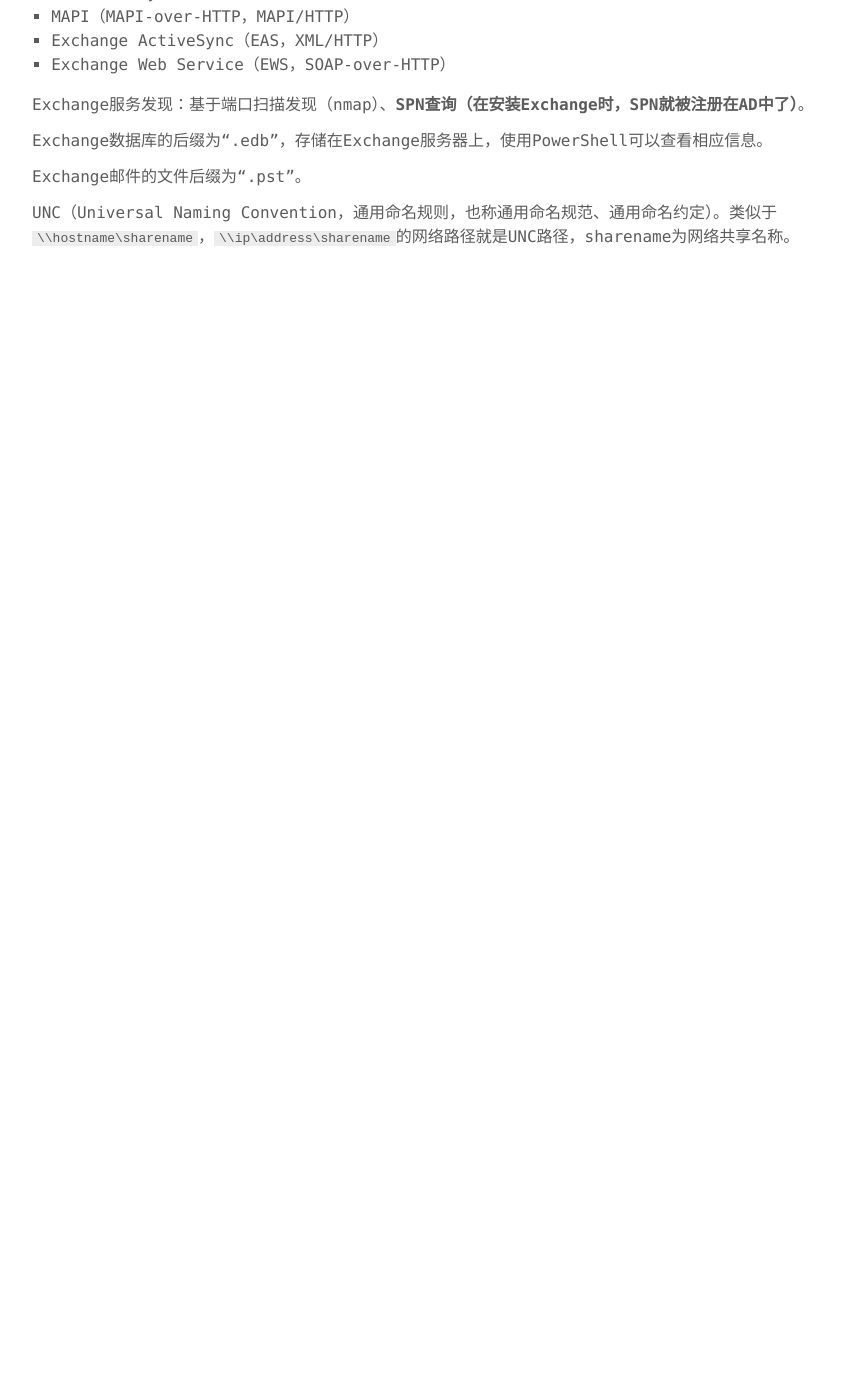
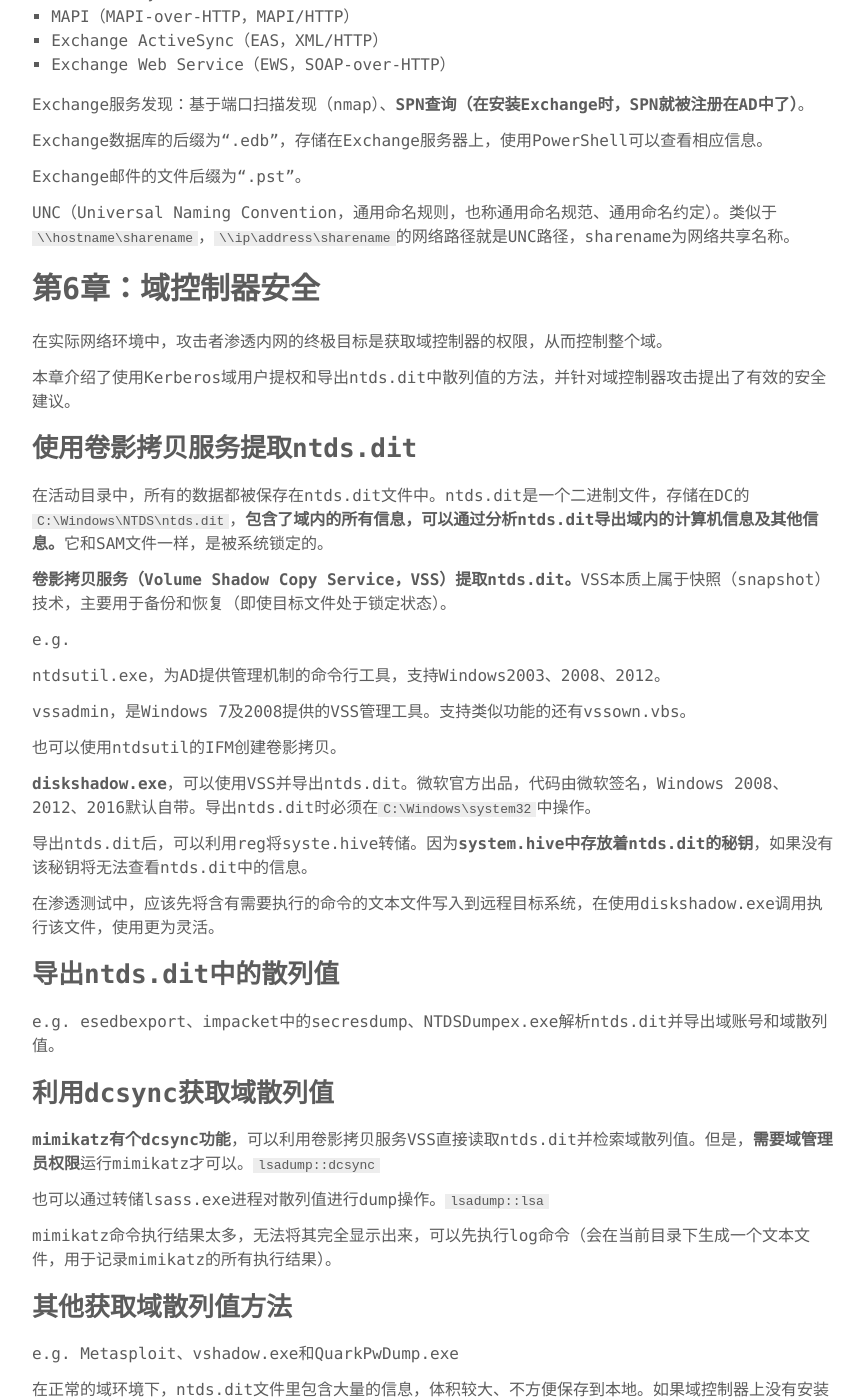
Before and after one commit to SewellDinG/sewellding.github.io, a Jekyll site: the page built from _posts/2020-04-19-《内网安全攻防：渗透测试实战指南》知识点概括.md, in a window 1280 px wide and 1400 px high, scrolled down 13134 px. Shown: the whole window, without its empty margins (207-1071 px from the left). Built offline with Jekyll 4.4.1, drawn with Linux system fonts in a browser that asks for light colours; before the commit the page ends 13419 px from its top, so only the background shows below that; some of the changed text lies outside the part shown.

Commit message:
Update 《内网安全攻防：渗透测试实战指南》知识点概括

```diff
--- a/_posts/2020-04-19-《内网安全攻防：渗透测试实战指南》知识点概括.md
+++ b/_posts/2020-04-19-《内网安全攻防：渗透测试实战指南》知识点概括.md
@@ -480,3 +480,59 @@
 Exchange邮件的文件后缀为“.pst”。
 
 UNC（Universal Naming Convention，通用命名规则，也称通用命名规范、通用命名约定）。类似于`\\hostname\sharename`，`\\ip\address\sharename`的网络路径就是UNC路径，sharename为网络共享名称。
+
+# 第6章：域控制器安全
+
+在实际网络环境中，攻击者渗透内网的终极目标是获取域控制器的权限，从而控制整个域。
+
+本章介绍了使用Kerberos域用户提权和导出ntds.dit中散列值的方法，并针对域控制器攻击提出了有效的安全建议。
+
+## 使用卷影拷贝服务提取ntds.dit
+
+在活动目录中，所有的数据都被保存在ntds.dit文件中。ntds.dit是一个二进制文件，存储在DC的`C:\Windows\NTDS\ntds.dit`，**包含了域内的所有信息，可以通过分析ntds.dit导出域内的计算机信息及其他信息。**它和SAM文件一样，是被系统锁定的。
+
+**卷影拷贝服务（Volume Shadow Copy Service，VSS）提取ntds.dit。**VSS本质上属于快照（snapshot）技术，主要用于备份和恢复（即使目标文件处于锁定状态）。
+
+e.g.
+
+ntdsutil.exe，为AD提供管理机制的命令行工具，支持Windows2003、2008、2012。
+
+vssadmin，是Windows 7及2008提供的VSS管理工具。支持类似功能的还有vssown.vbs。
+
+也可以使用ntdsutil的IFM创建卷影拷贝。
+
+**diskshadow.exe**，可以使用VSS并导出ntds.dit。微软官方出品，代码由微软签名，Windows 2008、2012、2016默认自带。导出ntds.dit时必须在`C:\Windows\system32`中操作。
+
+导出ntds.dit后，可以利用reg将syste.hive转储。因为**system.hive中存放着ntds.dit的秘钥**，如果没有该秘钥将无法查看ntds.dit中的信息。
+
+在渗透测试中，应该先将含有需要执行的命令的文本文件写入到远程目标系统，在使用diskshadow.exe调用执行该文件，使用更为灵活。
+
+## 导出ntds.dit中的散列值
+
+e.g. esedbexport、impacket中的secresdump、NTDSDumpex.exe解析ntds.dit并导出域账号和域散列值。
+
+## 利用dcsync获取域散列值
+
+**mimikatz有个dcsync功能**，可以利用卷影拷贝服务VSS直接读取ntds.dit并检索域散列值。但是，**需要域管理员权限**运行mimikatz才可以。`lsadump::dcsync`
+
+也可以通过转储lsass.exe进程对散列值进行dump操作。`lsadump::lsa`
+
+mimikatz命令执行结果太多，无法将其完全显示出来，可以先执行log命令（会在当前目录下生成一个文本文件，用于记录mimikatz的所有执行结果）。
+
+## 其他获取域散列值方法
+
+e.g. Metasploit、vshadow.exe和QuarkPwDump.exe
+
+在正常的域环境下，ntds.dit文件里包含大量的信息，体积较大、不方便保存到本地。如果域控制器上没有安装杀软，攻击者就能直接进入域控制器，导出ntds.dit并获得域账号和域散列值，而不需要将nts.dit保存到本地。
+
+## Kerberos域用户提权漏洞
+
+MS14-068、CVE-2014-6324、KB3011780，Windows2012 R2前均受影响。
+
+如果攻击者获取了域内任何一台计算机的shell权限，同时知道**任意域用户的用户名、SID、密码**，即可获得域管理员权限，进而控制DC，最终获取域权限。
+
+**票据注入一般流程**：查看DC的补丁安装情况（systeminfo、WMIC qfe）、查看用户的SID（whoami /user）、生成高权限票据（ms14-068.exe）、查看注入前的权限（dir \\\\DC\c$）、清除内存中的所有票据（mimikatz，kerberos::purge）、将高权限票据注入内存（kerberos::ptc）、验证权限。
+
+e.g. meterpreter下load kiwi
+
+修复建议：开启Windows Update、手动补丁、对域内账号进行控制、禁止使用弱口令、及时定期修改密码、安装反病毒软件、及时更新病毒库。
```
